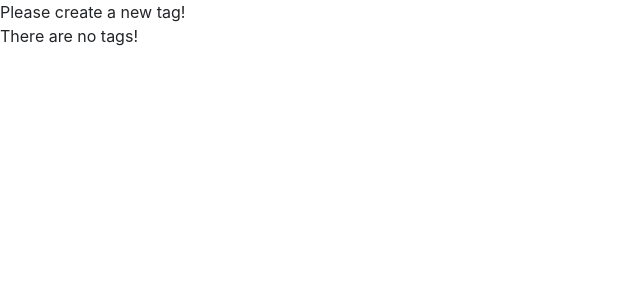
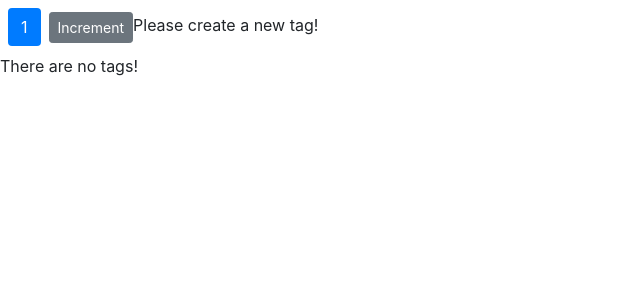
Before and after one commit to waleolakareem/counter-app, a React (Create React App) app: page / in a window 1280 px wide. Shown: the top 300 px of the page, without its empty margins (0-640 px from the left). Built offline with nearby package versions, Linux system fonts and the light colour scheme.

Commit message:
Wrote my own code without tutorial

```diff
--- a/src/components/counter.jsx
+++ b/src/components/counter.jsx
@@ -2,7 +2,7 @@
 
 class Counter extends Component {
   state = {
-    count: 0,
+    count: 1,
     tags: []
   };
 
@@ -16,11 +16,21 @@
 
   render() {
     return <div>
+      <span className={this.getBadgeClasses()}>{this.formatCount()}</span>
+      <button className="btn btn-secondary btn-sm">Increment</button>
       {this.state.tags.length === 0 && "Please create a new tag!"}
       {this.renderTags()}
     </div>;
   }
 
+  formatCount() {
+    return this.state.count=== 0 ? "Zero" : this.state.count;
+  }
+
+  getBadgeClasses() {
+    return this.state.count === 0? "btn m-2 badge-warning": "btn m-2 badge-primary";
+  }
+
 }
 
 export default Counter;
```
